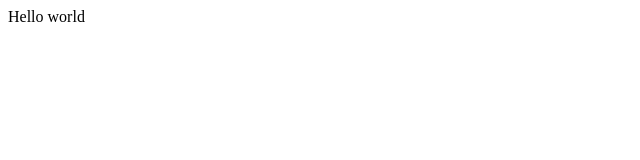
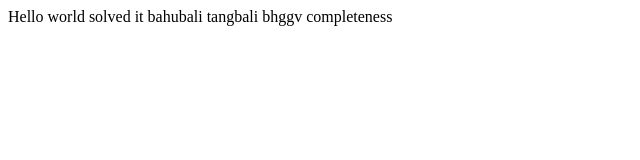
Before and after one commit to tushardacoder/demo-2, a plain HTML site: page index.html in a window 1280 px wide. Shown: the whole page, without its empty margins (0-640 px from the left). Drawn offline with Linux system fonts and the light colour scheme.

Commit message:
previous

```diff
--- a/index.html
+++ b/index.html
@@ -8,5 +8,18 @@
 <body>
     Hello world
 
+    solved it
+
+
+    bahubali
+
+
+    tangbali
+
+    bhggv
+
+
+    completeness
+
 </body>
 </html>
```
